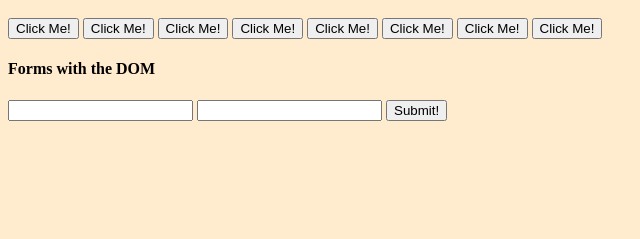
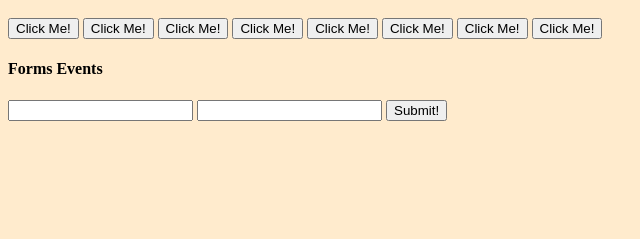
Before and after one commit to MistrDev/DOMplayground, a plain HTML site: page index.html in a window 1280 px wide. Shown: the part 295-534 px from the top of the page, 0-640 px from the left. Drawn offline with Linux system fonts and the light colour scheme.

Commit message:
just changed the title of my form

```diff
--- a/index.html
+++ b/index.html
@@ -33,7 +33,7 @@
    </div>
 
 
- <h4> Forms with the DOM </h4>
+ <h4> Forms Events </h4>
   <form action="">
     <input type="text" name="username">
     <input type="password" name="password">
```
